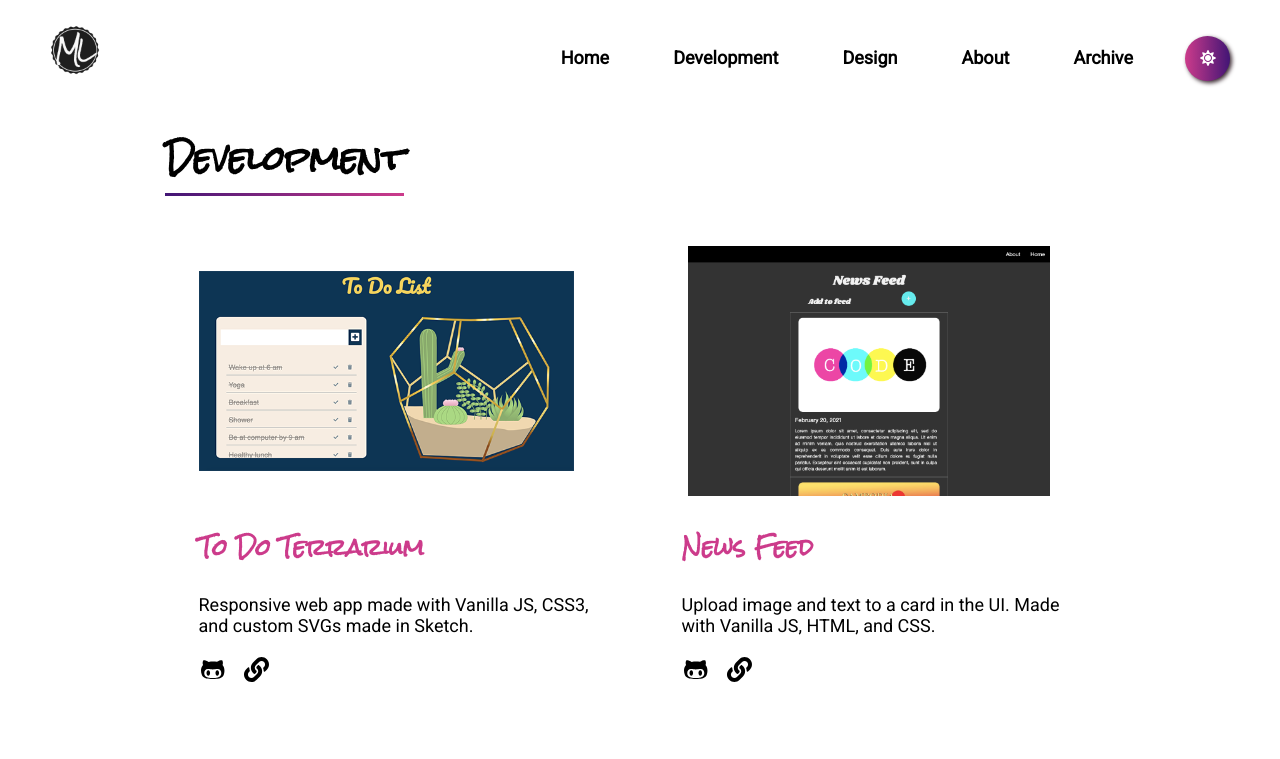
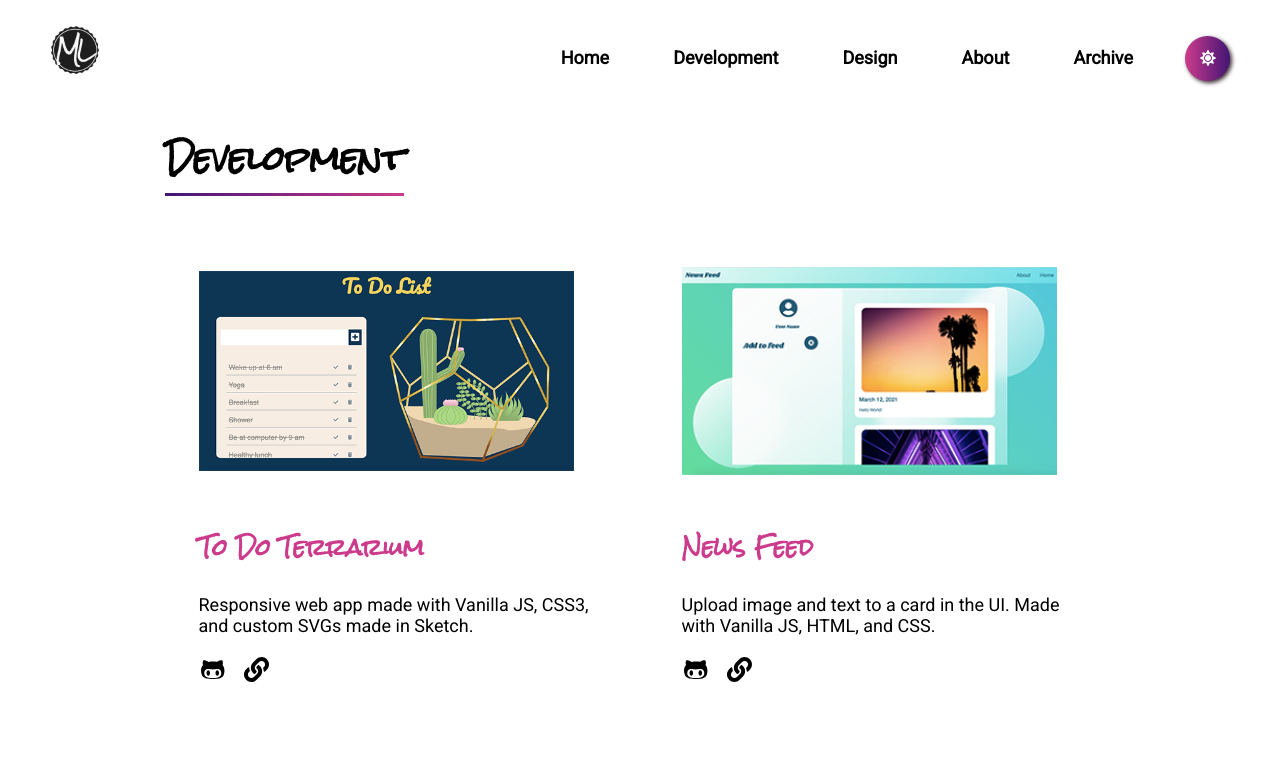
Before and after one commit to meglaurie/Portfolio-Summer-2020, a React (Create React App) app in the folder my-react-website/: page /project-list in a window 1280 px wide. Shown: the top 759 px of the page. Built offline with nearby package versions, Linux system fonts and the light colour scheme.

Commit message:
News feed UI update, menu bug fixed, new build

```diff
--- a/my-react-website/src/pages/ProjectContent.js
+++ b/my-react-website/src/pages/ProjectContent.js
@@ -15,7 +15,7 @@ const projects = [
      },{
       name: 'Project 2',
       title: 'News Feed',
-      image: require('../imgs/news-feed-screenshot.png'),
+      image: require('../imgs/NewsFeedscreenshot.png'),
       alt: 'News feed',
       github: 'https://github.com/meglaurie/Frontend-coding-challenge',
       dribbble: '',
```
Also changed, not shown: my-react-website/src/imgs/NewsFeedscreenshot.png (added), my-react-website/src/imgs/coming-soon.png, 10 other files (tests, documents, lock files or other folders).
